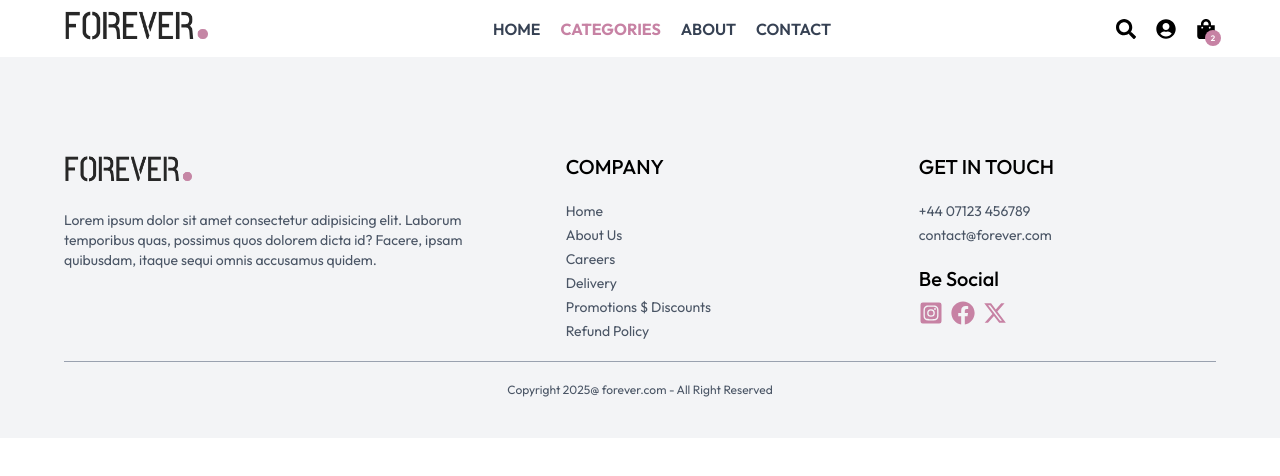
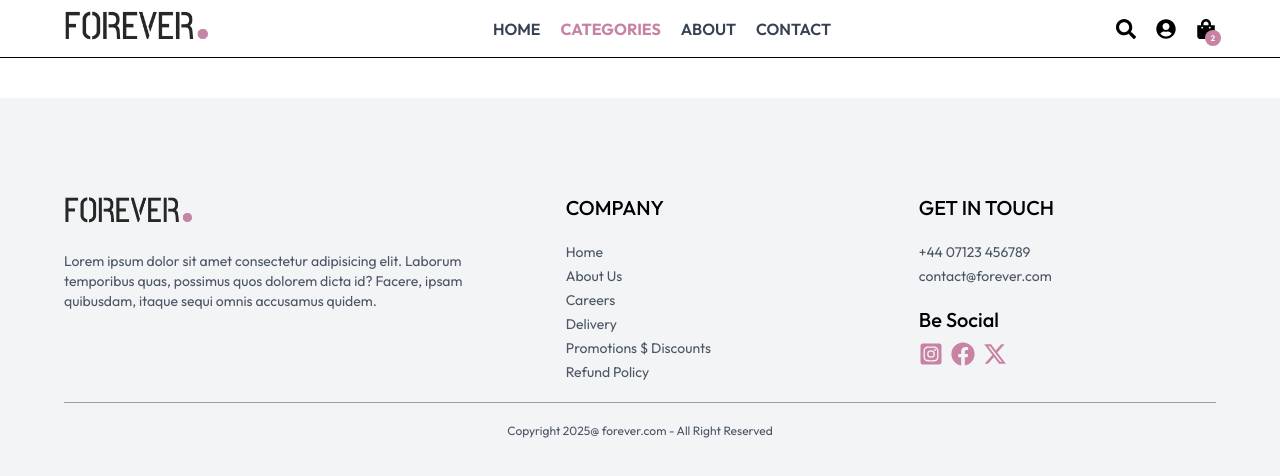
Before and after one commit to Elizabette01/e-commerce-app, a React (Vite) app in the folder e-commerce-frontend/: page /categories in a window 1280 px wide. Shown: the top 476 px of the page. Built offline with nearby package versions, Linux system fonts and the light colour scheme.

Commit message:
categories section

```diff
--- a/e-commerce-frontend/src/Pages/Categories.jsx
+++ b/e-commerce-frontend/src/Pages/Categories.jsx
@@ -1,8 +1,12 @@
-import React from 'react'
+import React, { useContext } from 'react'
+import { ShopContext } from '../context/ShopContext'
 
 const Categories = () => {
+
+  const { products } = useContext(ShopContext);
+
   return (
-    <div>
+    <div className='flex flex-col sm:flex-row gap1 sm:gap-10 pt-10 border-t'>
 
     </div>
   )
```
